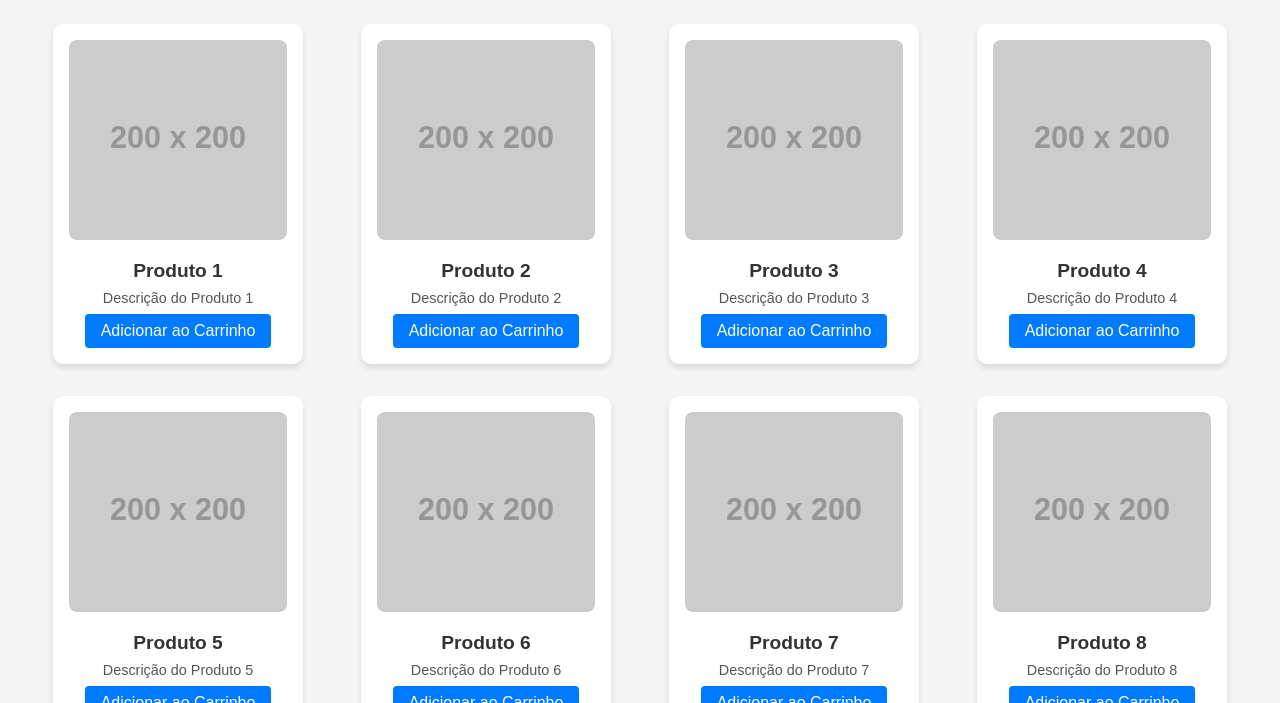
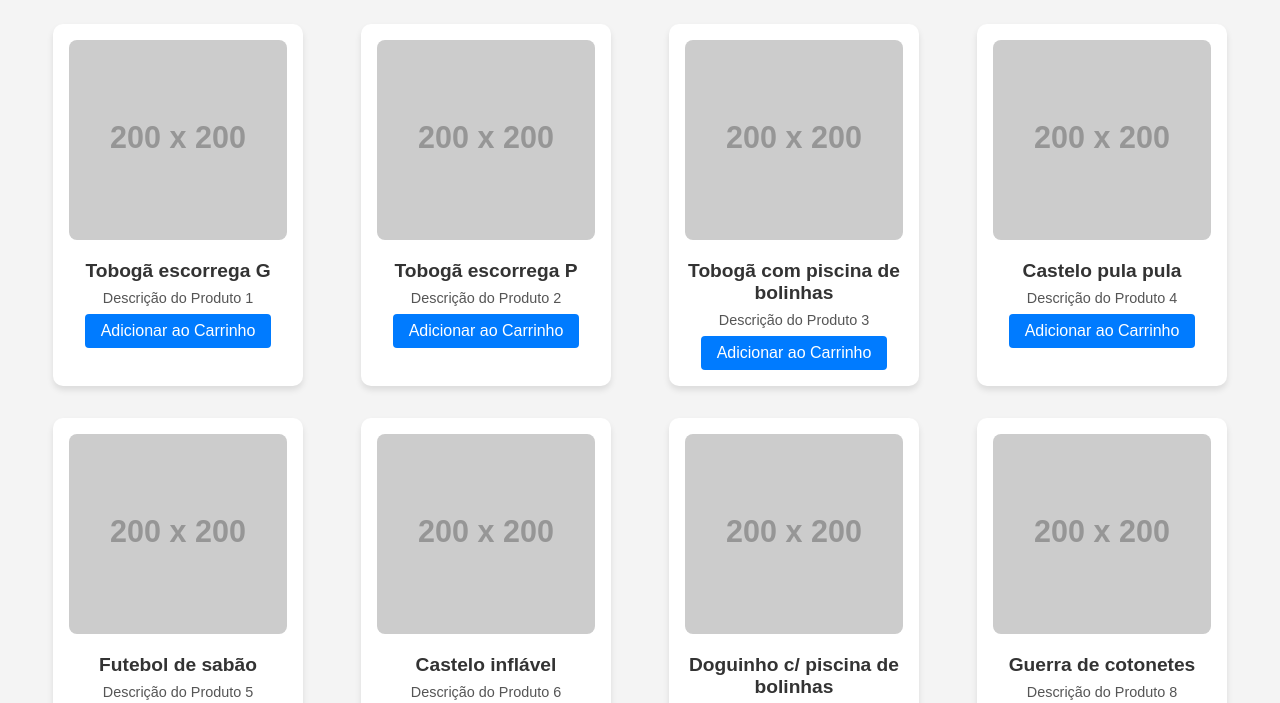
Before and after one commit to jv1903/hora-da-aventura-loc, a plain HTML site: page Extras/inflaveis.html in a window 1280 px wide. Shown: the part 92-795 px from the top of the page. Drawn offline with Linux system fonts and the light colour scheme; placeholder pictures from the web are drawn by us; a script that the page names is missing.

Commit message:
nomes pt 1

```diff
--- a/Extras/inflaveis.html
+++ b/Extras/inflaveis.html
@@ -38,55 +38,55 @@
         <section class="cards-container">
             <div class="card">
                 <img src="https://via.placeholder.com/200" alt="Produto 1">
-                <h2>Produto 1</h2>
+                <h2>Tobogã escorrega G</h2>
                 <p>Descrição do Produto 1</p>
                 <button>Adicionar ao Carrinho</button>
             </div>
             <div class="card">
                 <img src="https://via.placeholder.com/200" alt="Produto 2">
-                <h2>Produto 2</h2>
+                <h2>Tobogã escorrega P</h2>
                 <p>Descrição do Produto 2</p>
                 <button>Adicionar ao Carrinho</button>
             </div>
             <div class="card">
                 <img src="https://via.placeholder.com/200" alt="Produto 3">
-                <h2>Produto 3</h2>
+                <h2>Tobogã com piscina de bolinhas</h2>
                 <p>Descrição do Produto 3</p>
                 <button>Adicionar ao Carrinho</button>
             </div>
             <div class="card">
                 <img src="https://via.placeholder.com/200" alt="Produto 4">
-                <h2>Produto 4</h2>
+                <h2>Castelo pula pula</h2>
                 <p>Descrição do Produto 4</p>
                 <button>Adicionar ao Carrinho</button>
             </div>
             <div class="card">
                 <img src="https://via.placeholder.com/200" alt="Produto 5">
-                <h2>Produto 5</h2>
+                <h2>Futebol de sabão</h2>
                 <p>Descrição do Produto 5</p>
                 <button>Adicionar ao Carrinho</button>
             </div>
             <div class="card">
                 <img src="https://via.placeholder.com/200" alt="Produto 6">
-                <h2>Produto 6</h2>
+                <h2>Castelo inflável</h2>
                 <p>Descrição do Produto 6</p>
                 <button>Adicionar ao Carrinho</button>
             </div>
             <div class="card">
                 <img src="https://via.placeholder.com/200" alt="Produto 7">
-                <h2>Produto 7</h2>
+                <h2>Doguinho c/ piscina de bolinhas</h2>
                 <p>Descrição do Produto 7</p>
                 <button>Adicionar ao Carrinho</button>
             </div>
             <div class="card">
                 <img src="https://via.placeholder.com/200" alt="Produto 8">
-                <h2>Produto 8</h2>
+                <h2>Guerra de cotonetes</h2>
                 <p>Descrição do Produto 8</p>
                 <button>Adicionar ao Carrinho</button>
             </div>
             <div class="card">
                 <img src="https://via.placeholder.com/200" alt="Produto 9">
-                <h2>Produto 9</h2>
+                <h2>Dogão tobogã</h2>
                 <p>Descrição do Produto 9</p>
                 <button>Adicionar ao Carrinho</button>
             </div>
```
